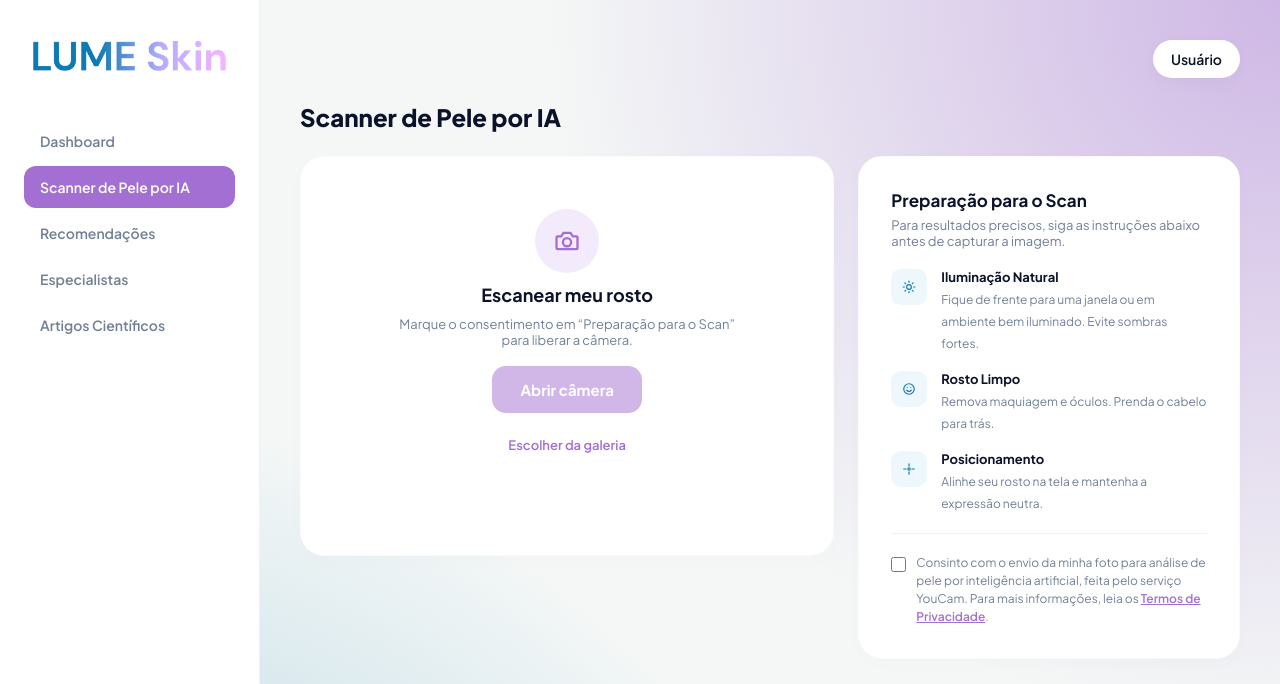
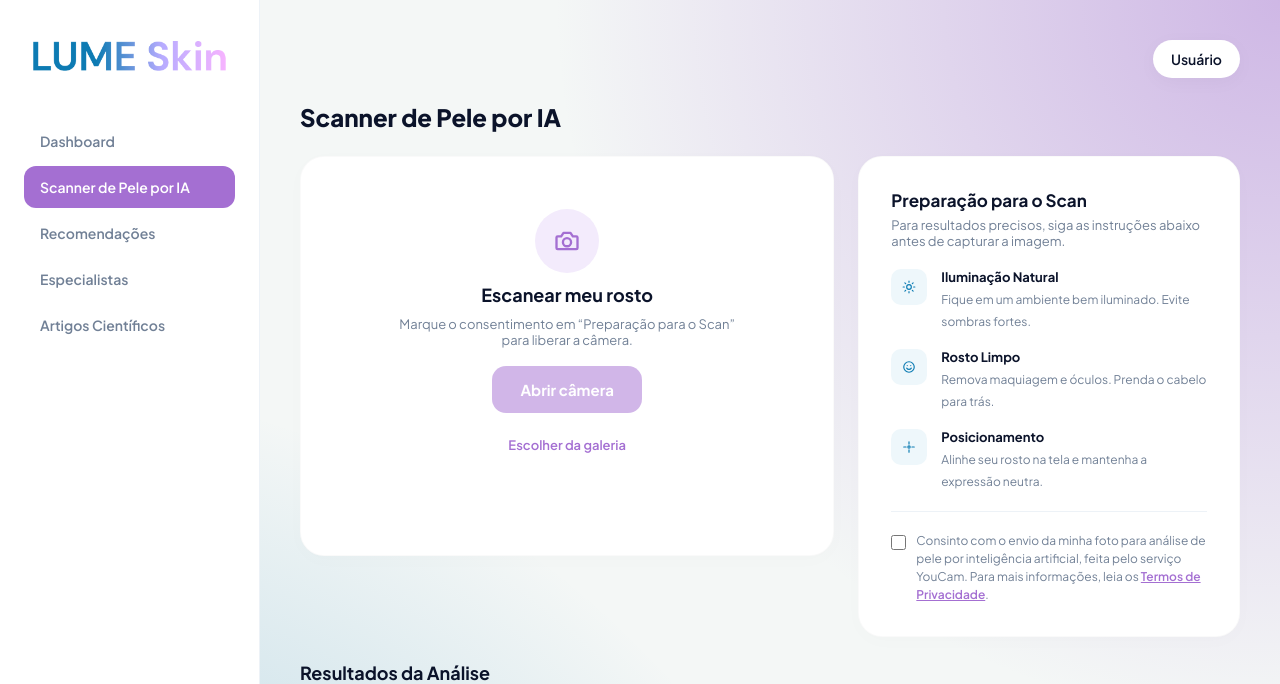
Before and after one commit to Mikissmi/TCC-LUMESkin, a Django app: page /scanner/ in a window 1280 px wide. Shown: the top 684 px of the page. Run offline with Django 5.2, Linux system fonts and the light colour scheme.

Commit message:
scanner atualização

```diff
--- a/core/templates/core/scanner.html
+++ b/core/templates/core/scanner.html
@@ -84,7 +84,7 @@
             <div class="icone-preparo"><svg class="icone-svg" viewBox="0 0 24 24" width="1em" height="1em" fill="none" stroke="currentColor" stroke-width="2" stroke-linecap="round" stroke-linejoin="round" aria-hidden="true"><circle cx="12" cy="12" r="4"/><path d="M12 2v2M12 20v2M2 12h2M20 12h2M4.9 4.9l1.4 1.4M17.7 17.7l1.4 1.4M4.9 19.1l1.4-1.4M17.7 6.3l1.4-1.4"/></svg></div>
             <div>
                 <strong>Iluminação Natural</strong>
-                <span>Fique de frente para uma janela ou em ambiente bem iluminado. Evite sombras fortes.</span>
+                <span>Fique em um ambiente bem iluminado. Evite sombras fortes.</span>
             </div>
         </div>
         <div class="item-preparo">
```
